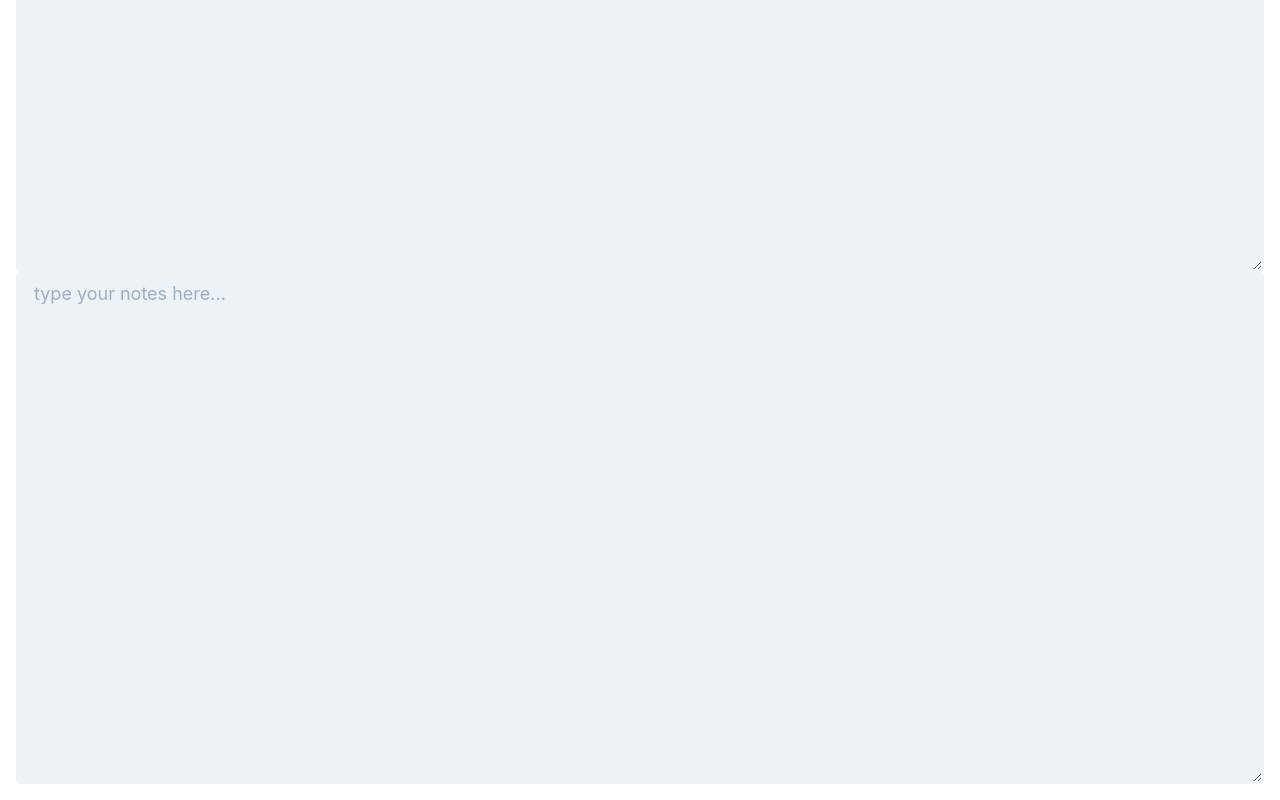
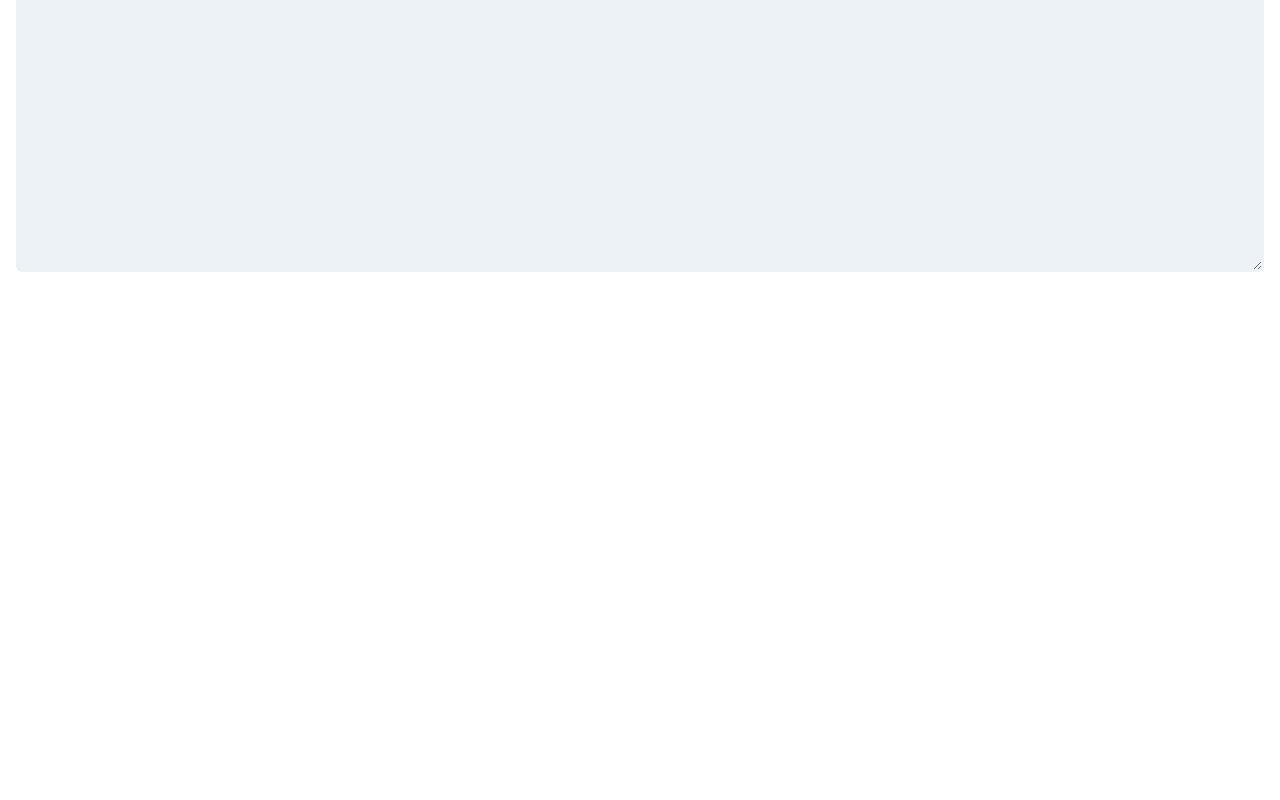
Before and after one commit to alexscott812/local-storage-notes, a React (Create React App) app: page / in a window 1280 px wide. Shown: the part 315-1115 px from the top of the page. After the commit the page ends 800 px from the top, so only its background shows below. Built offline with nearby package versions, Linux system fonts and the light colour scheme; the HTML template or start-up script is replaced by a standard one.

Commit message:
separated notes textarea into own component

```diff
--- a/src/App.tsx
+++ b/src/App.tsx
@@ -1,6 +1,6 @@
 import React from 'react';
 import { ChakraProvider } from '@chakra-ui/react';
-import Main from './components/Main';
+import Main from './pages/Main';
 
 const App = () => {
   return (
--- a/src/components/Main.tsx
+++ b/src/pages/Main.tsx
@@ -9,10 +9,10 @@ import {
 } from "@chakra-ui/react";
 import useStateWithLocalStorage from "../hooks/use-state-with-local-storage";
 import useDownloadTxt from "../hooks/use-download-txt";
-import Header from "./Header";
-import Notes from "./Notes";
-import DeleteConfirmationModal from "./DeleteConfirmationModal";
-import AboutModal from "./AboutModal";
+import Header from "../components/Header";
+import Notes from "../components/Notes";
+import DeleteConfirmationModal from "../components/DeleteConfirmationModal";
+import AboutModal from "../components/AboutModal";
 
 const Main = () => {
 
@@ -110,14 +110,6 @@ const Main = () => {
           notes={ notes }
           onNotesChange={ handleNotesChange }
         />
-        <Textarea
-          variant={ 'filled' }
-          size={ 'lg' }
-          minH={ 'lg' }
-          value={ notes }
-          onChange={ handleNotesChange }
-          placeholder={ 'type your notes here...' }
-        />
       </Container>
       <DeleteConfirmationModal
         isOpen={ isDeleteConfirmationModalOpen }
```
